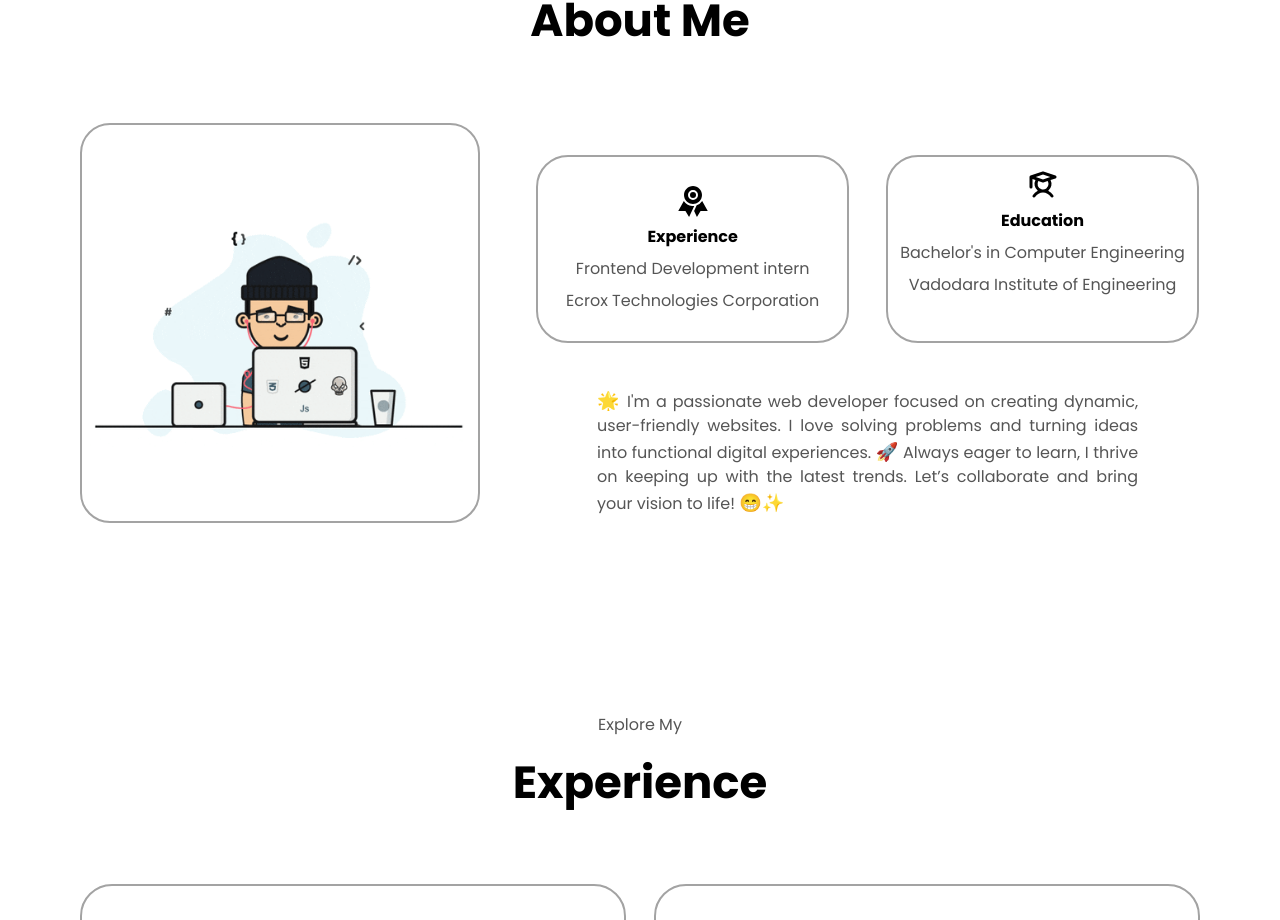
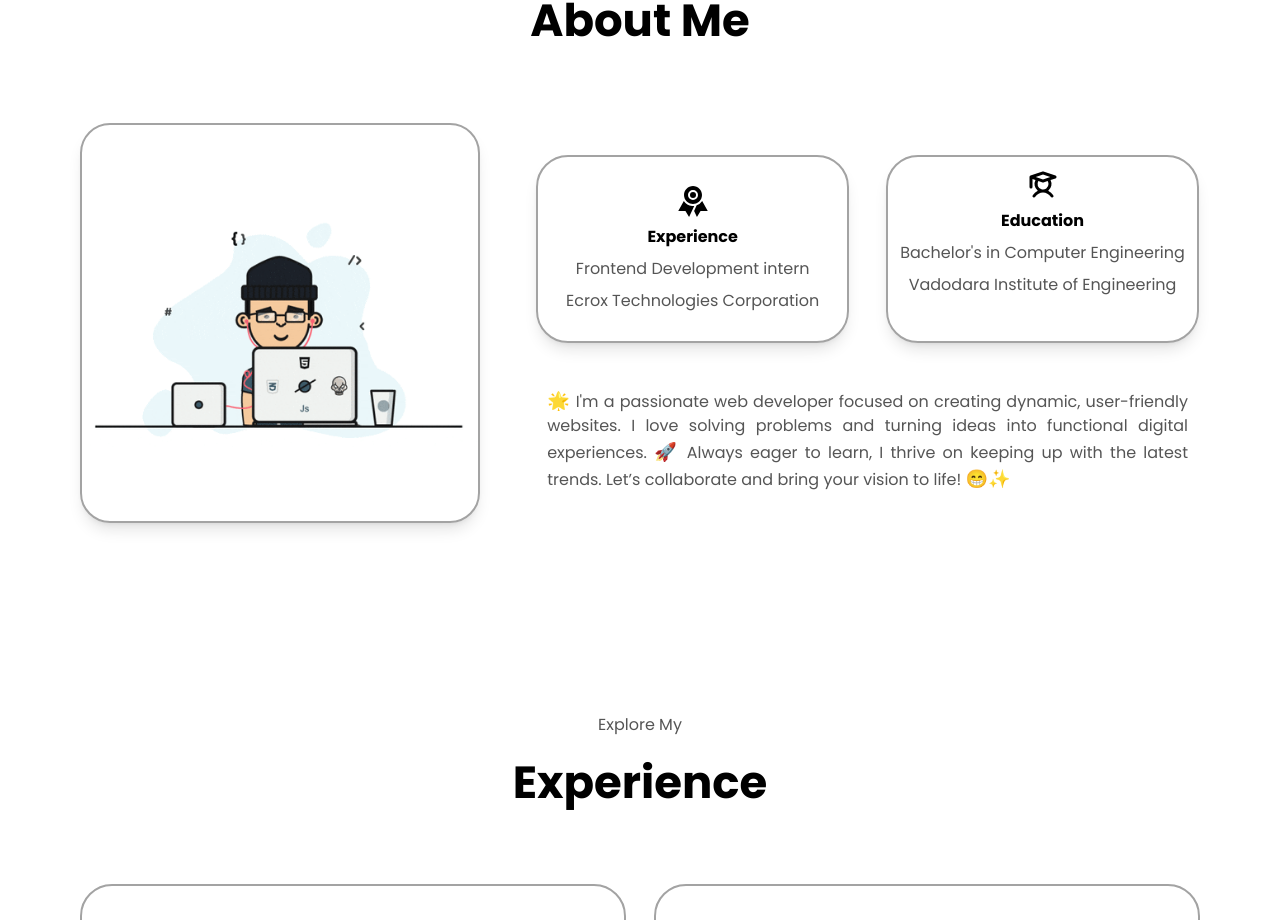
Before and after one commit to Priyanshu-Shrivastav/portfolio, a React (Vite) app: page / in a window 1280 px wide. Shown: the part 819-1739 px from the top of the page. Built offline with nearby package versions, Linux system fonts and the light colour scheme.

Commit message:
in about section, added shadow and hover shadow effect . also removed width from text.

```diff
--- a/src/components/About.jsx
+++ b/src/components/About.jsx
@@ -12,7 +12,7 @@ function About() {
         </div>
         <div className="flex flex-wrap p-5 columns-2 xl:flex xl:flex-nowrap gap-3">
           <div className="mb-[10px] mx-auto xl:basis-[40%]">
-            <div className="md:w-[400px] md:h-[400px] rounded-[30px] overflow-hidden border-[2px] border-[#A3A3A3]">
+            <div className="shadow-lg hover:shadow-xl hover:cursor-pointer md:w-[400px] md:h-[400px] rounded-[30px] overflow-hidden border-[2px] border-[#A3A3A3]">
                 <img
                 className="w-full h-full object-contain"
                 src={programmer}
@@ -23,13 +23,13 @@ function About() {
           </div>
           <div className=" xl:basis-[60%]">
             <div className="columns-2 grid grid-col-1 md:flex md:flex-wrap xl:grid xl:grid-cols-2 my-8 gap-[20px] sm:gap-[35px]">
-              <div className="flex flex-col items-center sm:text-center flex-1 p-7 border-[2px] border-[#A3A3A3] rounded-[2rem] gap-2 mx-auto mb-[11px] sm:mb-0">
+              <div className="shadow-lg hover:shadow-xl hover:cursor-pointer flex flex-col items-center sm:text-center flex-1 p-7 border-[2px] border-[#A3A3A3] rounded-[2rem] gap-2 mx-auto mb-[11px] sm:mb-0">
                 <IoRibbonSharp fontSize={32} />
                 <div className="font-bold">Experience</div>
                 <div className="text-[#555555]">Frontend Development intern</div>
                 <div className="text-[#555555]">Ecrox Technologies Corporation</div>
               </div>
-              <div className="flex flex-col items-center flex-1 p-4 md:p-3 border-[2px] border-[#A3A3A3] rounded-[2rem] gap-2 text-center mx-auto">
+              <div className="shadow-lg hover:shadow-xl hover:cursor-pointer flex flex-col items-center flex-1 p-4 md:p-3 border-[2px] border-[#A3A3A3] rounded-[2rem] gap-2 text-center mx-auto">
                 <PiStudentBold fontSize={32} />
                 <div className="font-bold">Education</div>
                 <div className="text-[#555555]">Bachelor's in Computer Engineering</div>
@@ -37,7 +37,7 @@ function About() {
               </div>
             </div>
 
-            <div className="p-[12px] text-justify text-[#555555] sm:w-[85%]  mx-auto">
+            <div className="p-[12px] text-justify text-[#555555] mx-auto">
             <span className="text-[18px]">🌟</span> I'm a passionate web developer focused on creating dynamic, user-friendly websites. I love solving problems and turning ideas into functional digital experiences. <span className="text-[18px]">🚀</span> Always eager to learn, I thrive on keeping up with the latest trends. Let’s collaborate and bring your vision to life! <span className="text-[18px]">😁</span><span className="text-[18px]">✨</span>
             </div>
           </div>
```
